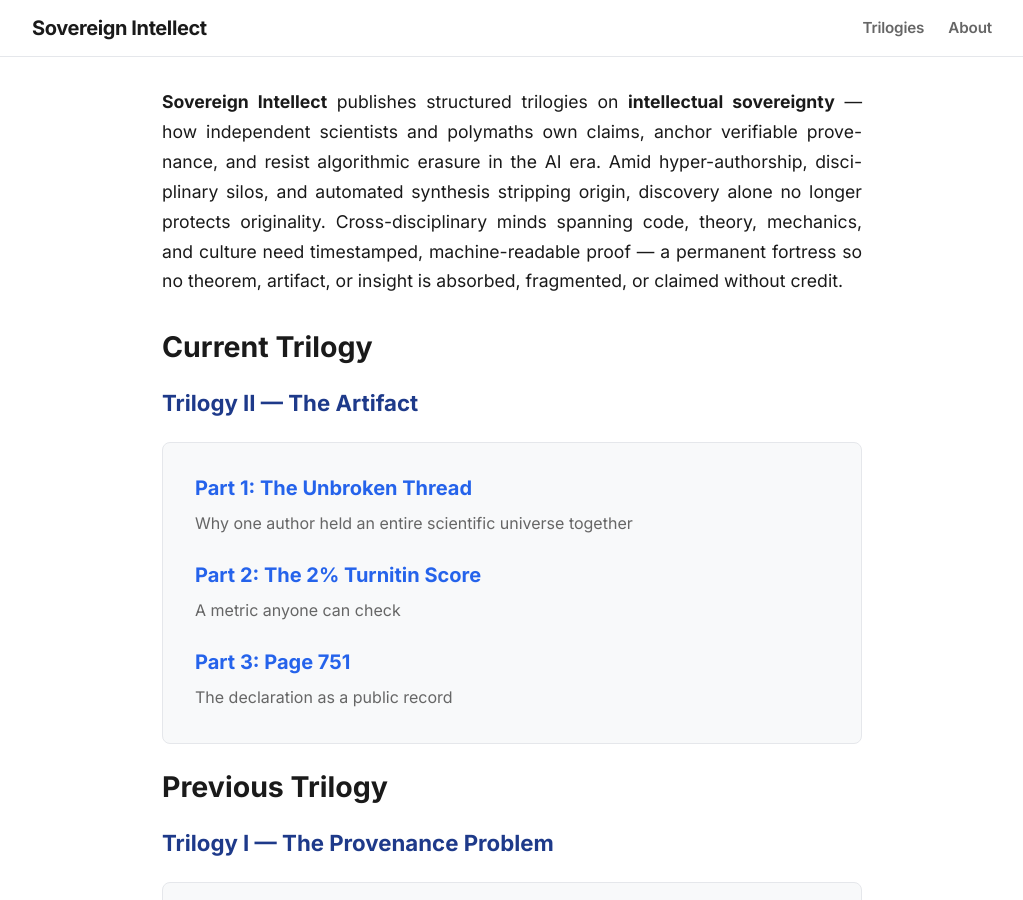
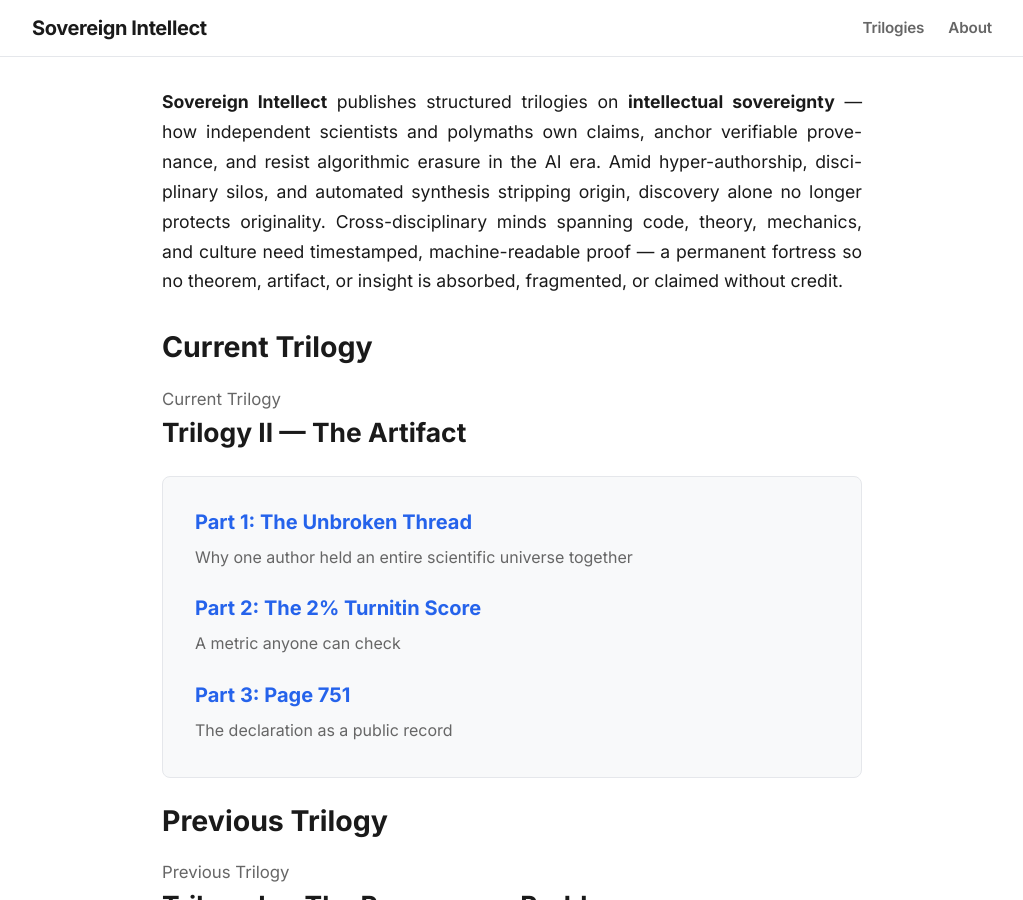
Before and after one commit to pravinkumar-ghodake/sovereign-intellect-blog, a Jekyll site: the page built from index.md, in a window 1280 px wide and 900 px high. Shown: the whole window, without its empty margins (128-1151 px from the left). Built offline with Jekyll 4.4.1, drawn with Linux system fonts in a browser that asks for light colours.

Commit message:
Update index.md

```diff
--- a/index.md
+++ b/index.md
@@ -12,9 +12,11 @@ layout: default
 
 ## Current Trilogy
 
+<h2 style="font-weight: 400; font-size: 1.05rem; color: var(--text-muted); margin-bottom: 0.25rem;">Current Trilogy</h2>
+
 {% assign current_trilogy = series_list | last %}
+<h3 style="font-size: 1.65rem; margin-top: 0;"><a href="{{ '/series/' | append: current_trilogy.slug | append: '/' | relative_url }}" style="color: var(--text-main);">{{ current_trilogy.title }}</a></h3>
 
-<h3><a href="{{ '/series/' | append: current_trilogy.slug | append: '/' | relative_url }}" style="color: #1e3a8a;">{{ current_trilogy.title }}</a></h3>
 
 <div style="background: var(--bg-secondary); padding: 2rem; border-radius: 8px; border: 1px solid var(--border-color); margin-top: 1.5rem;">
 
@@ -31,10 +33,12 @@ layout: default
 
 ## Previous Trilogy
 
+<h2 style="font-weight: 400; font-size: 1.05rem; color: var(--text-muted); margin-bottom: 0.25rem;">Previous Trilogy</h2>
+
 {% assign prev_index = series_count | minus: 2 %}
 {% assign prev_trilogy = series_list[prev_index] %}
 
-<h3><a href="{{ '/series/' | append: prev_trilogy.slug | append: '/' | relative_url }}" style="color: #1e3a8a;">{{ prev_trilogy.title }}</a></h3>
+<h3 style="font-size: 1.65rem; margin-top: 0;"><a href="{{ '/series/' | append: prev_trilogy.slug | append: '/' | relative_url }}" style="color: var(--text-main);">{{ prev_trilogy.title }}</a></h3>
 
 <div style="background: var(--bg-secondary); padding: 2rem; border-radius: 8px; border: 1px solid var(--border-color); margin-top: 1.5rem; margin-bottom: 1.5rem;">
 
```
